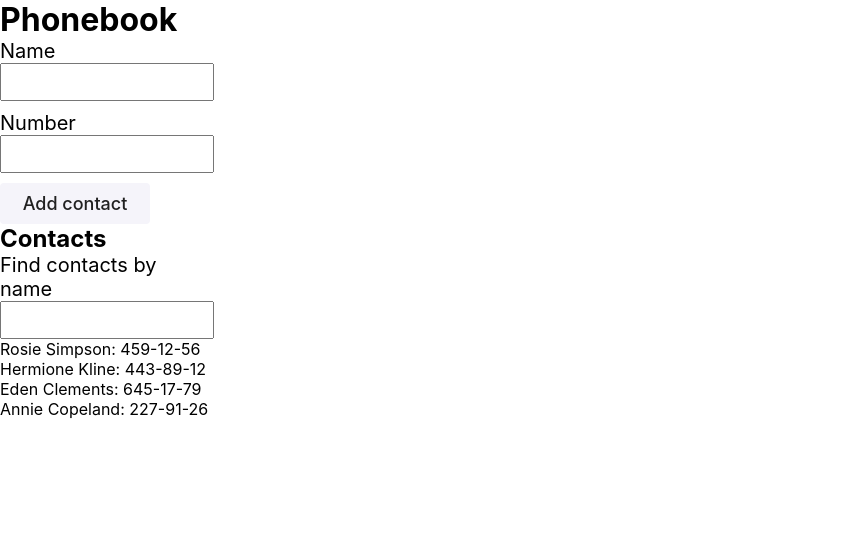
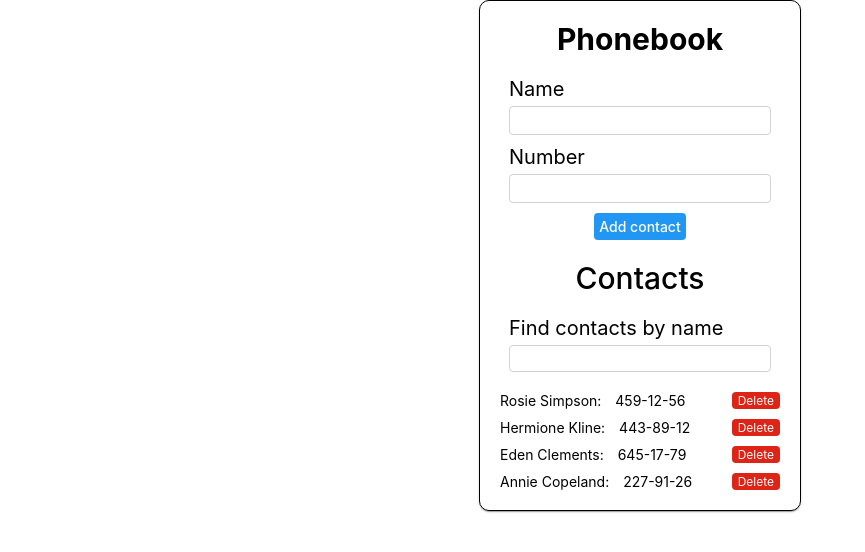
Before and after one commit to papalanya/goit-react-hw-02-phonebook, a React (Create React App) app: page / in a window 1280 px wide. Shown: the top 552 px of the page, without its empty margins (0-865 px from the left). Built offline with nearby package versions, Linux system fonts and the light colour scheme.

Commit message:
add step 6 + fixes)

```diff
--- a/src/components/App.js
+++ b/src/components/App.js
@@ -1,22 +1,24 @@
 import React, { Component } from 'react';
 
-import { ContactForm } from './ContactForm/ContactForm';
-import { ContactList } from './ContactList/ContactList';
-import { Filter } from './Filter/Filter';
+import { ContactForm } from 'components/ContactForm/ContactForm';
+import { ContactList } from 'components/ContactList/ContactList';
+import { Filter } from 'components/Filter/Filter';
+
+import { Container, Title, SubTitle } from 'components/App.styled';
 
 import { nanoid } from 'nanoid';
 
 export class App extends Component {
   state = {
     contacts: [
-      {id: 'id-1', name: 'Rosie Simpson', number: '459-12-56'},
-      {id: 'id-2', name: 'Hermione Kline', number: '443-89-12'},
-      {id: 'id-3', name: 'Eden Clements', number: '645-17-79'},
-      {id: 'id-4', name: 'Annie Copeland', number: '227-91-26'},
+      { id: 'id-1', name: 'Rosie Simpson', number: '459-12-56' },
+      { id: 'id-2', name: 'Hermione Kline', number: '443-89-12' },
+      { id: 'id-3', name: 'Eden Clements', number: '645-17-79' },
+      { id: 'id-4', name: 'Annie Copeland', number: '227-91-26' },
     ],
     filter: '',
     name: '',
-    number: ''
+    number: '',
   };
 
   addContact = ({ name, number }) => {
@@ -26,7 +28,11 @@ export class App extends Component {
       number,
     };
 
-    if (this.state.contacts.some(contact => contact.name === Contact.name)) {
+    if (
+      this.state.contacts.some(
+        contact => contact.name.toLowerCase() === Contact.name.toLowerCase()
+      )
+    ) {
       return alert(`${Contact.name} is already in contacts.`);
     }
 
@@ -51,36 +57,28 @@ export class App extends Component {
     );
   };
 
+  deleteContacts = contactId => {
+    this.setState(prevState => ({
+      contacts: prevState.contacts.filter(contact => contact.id !== contactId),
+    }));
+  };
+
   render() {
     const { filter } = this.state;
     const VisibleContacts = this.getVisibleContacts();
 
     return (
-      <div>
-        <h1>Phonebook</h1>
+      <Container>
+        <Title>Phonebook</Title>
         <ContactForm onContact={this.addContact} />
 
-        <h2>Contacts</h2>
+        <SubTitle>Contacts</SubTitle>
         <Filter value={filter} onChange={this.changeFilter} />
-        <ContactList contacts={VisibleContacts} />
-      </div>
+        <ContactList
+          contacts={VisibleContacts}
+          onDeleteContact={this.deleteContacts}
+        />
+      </Container>
     );
   }
 }
-
-// export const App = () => {
-//   return (
-//     <div
-//       style={{
-//         height: '100vh',
-//         display: 'flex',
-//         justifyContent: 'center',
-//         alignItems: 'center',
-//         fontSize: 40,
-//         color: '#010101'
-//       }}
-//     >
-//       React homework template
-//     </div>
-//   );
-// };
--- a/src/components/App.styled.js
+++ b/src/components/App.styled.js
@@ -9,3 +9,17 @@ export const Container = styled.div`
   box-shadow: rgb(0 0 0 / 20%) 0px 2px 1px -1px,
     rgb(0 0 0 / 14%) 0px 1px 1px 0px, rgb(0 0 0 / 12%) 0px 1px 3px 0px;
 `;
+
+export const Title = styled.h1`
+  margin-bottom: 20px;
+  text-align: center;
+  font-weight: 700;
+  font-size: 30px;
+`;
+
+export const SubTitle = styled.h2`
+  margin-bottom: 20px;
+  text-align: center;
+  font-weight: 500;
+  font-size: 30px;
+`;
--- a/src/components/ContactForm/ContactForm.js
+++ b/src/components/ContactForm/ContactForm.js
@@ -2,7 +2,7 @@ import PropTypes from 'prop-types';
 
 import { Component } from 'react';
 import { nanoid } from 'nanoid';
-import { Form } from './ContactForm.styled';
+import { Form } from 'components/ContactForm/ContactForm.styled';
 
 export class ContactForm extends Component {
   state = {
@@ -35,8 +35,8 @@ export class ContactForm extends Component {
   render() {
     return (
       <Form onSubmit={this.handleSubmit}>
-        <label htmlFor={this.nameInputId}>
-          Name
+        <div>
+        <label htmlFor={this.nameInputId}>Name</label>
           <input
             id={this.nameInputId}
             value={this.state.name}
@@ -47,10 +47,10 @@ export class ContactForm extends Component {
             title="Name may contain only letters, apostrophe, dash and spaces. For example Adrian, Jacob Mercer, Charles de Batz de Castelmore d'Artagnan"
             required
           />
-        </label>
+        </div>
 
-        <label htmlFor={this.nameInputId}>
-          Number
+        <div>
+        <label htmlFor={this.nameInputId}>Number</label>
           <input
             id={this.nameInputId}
             value={this.state.number}
@@ -61,7 +61,7 @@ export class ContactForm extends Component {
             title="Phone number must be digits and can contain spaces, dashes, parentheses and can start with +"
             required
           />
-        </label>
+        </div>
 
         <button type="submit">Add contact</button>
       </Form>
--- a/src/components/ContactForm/ContactForm.styled.js
+++ b/src/components/ContactForm/ContactForm.styled.js
@@ -1,29 +1,39 @@
 import styled from 'styled-components';
 
 export const Form = styled.form`
-  display: inline-flex;
+  display: flex;
+  align-items: center;
   flex-direction: column;
   gap: 10px;
-  width: 200px;
+  margin-bottom: 20px;
   label {
     display: block;
+    margin-bottom: 5px;
     font-size: 20px;
   }
   input {
-    display: block;
-    width: 200px;
+    width: 250px;
+    font-size: 14px;
+    border: 1px solid rgba(33, 33, 33, 0.2);
+    border-radius: 4px;
+    background-color: transparent;
     padding: 5px;
+    outline: none;
+    transition: border-color 250ms cubic-bezier(0.4, 0, 0.2, 1);
+    &:focus {
+      border-color: #2196f3;
+    }
   }
   button {
-    padding: 10px 10px;
+    padding: 5px 5px;
     border: none;
     border-radius: 4px;
-    width: 150px;
-    background-color: #f5f4fa;
-    color: #212121;
+    min-width: 90px;
+    background-color: #2196f3;
+    color: #ffffff;
     font-family: inherit;
     font-weight: 500;
-    font-size: 18px;
+    font-size: 14px;
     text-align: center;
     cursor: pointer;
     transition: background-color 250ms cubic-bezier(0.4, 0, 0.2, 1),
--- a/src/components/ContactList/Contact/Contact.js
+++ b/src/components/ContactList/Contact/Contact.js
@@ -1,9 +1,26 @@
-export const Contact = ({ contactName, contactNumber }) => {
+import PropTypes from 'prop-types';
+
+import { ContactListItem } from 'components/ContactList/Contact/Contact.styled';
+
+
+
+export const Contact = ({ contact: {id, name, number}, onDeleteContact }) => {
   return (
-    <li>
+    <ContactListItem>
       <p>
-        {contactName}: <span>{contactNumber}</span>
+        {name}: <span>{number}</span>
       </p>
-    </li>
+      <button type="button" onClick={() => onDeleteContact(id)}>Delete</button>
+    </ContactListItem>
   );
 };
+
+// eslint-disable-next-line react/no-typos
+Contact.propTypes = {
+  contact: PropTypes.exact({
+    id: PropTypes.string.isRequired,
+    name: PropTypes.string.isRequired,
+    number: PropTypes.string.isRequired,
+  }),
+  onDeleteContact: PropTypes.func.isRequired,
+};
--- /dev/null
+++ b/src/components/ContactList/Contact/Contact.styled.js
@@ -0,0 +1,36 @@
+import styled from "styled-components";
+
+export const ContactListItem = styled.li`
+  display: flex;
+  align-items: center;
+  justify-content: space-between;
+  gap: 20px;
+  p {
+    font-family: inherit;
+    font-size: 14px;
+  }
+  span {
+    margin-left: 10px;
+  }
+  button {
+    border: none;
+    border-radius: 4px;
+    min-width: 45px;
+    background-color: #dd2416;
+    color: #ffffff;
+    font-family: inherit;
+    font-size: 12px;
+    text-align: center;
+    cursor: pointer;
+    transition: background-color 250ms cubic-bezier(0.4, 0, 0.2, 1),
+      color 250ms cubic-bezier(0.4, 0, 0.2, 1),
+      box-shadow 250ms cubic-bezier(0.4, 0, 0.2, 1);
+    &:hover,
+    &:focus {
+      background-color: #ff0000;
+      color: #ffffff;
+      box-shadow: 0px 3px 1px rgba(0, 0, 0, 0.1),
+        0px 1px 2px rgba(0, 0, 0, 0.08), 0px 2px 2px rgba(0, 0, 0, 0.12);
+    }
+  }
+`;
--- a/src/components/ContactList/ContactList.js
+++ b/src/components/ContactList/ContactList.js
@@ -1,13 +1,28 @@
+import PropTypes from 'prop-types';
+
 import { Contact } from 'components/ContactList/Contact/Contact';
 import { ContactsList } from 'components/ContactList/ContactList.styled';
 
 
-export const ContactList = ({ contacts }) => {
+export const ContactList = ({ contacts, onDeleteContact }) => {
   return (
     <ContactsList>
-      {contacts.map(({ id, name, number }) => (
-        <Contact key={id} contactName={name} contactNumber={number} />
+      {contacts.map(contact => (
+        <Contact
+          key={contact.id}
+          contact={contact}
+          onDeleteContact={onDeleteContact}
+        />
       ))}
     </ContactsList>
   );
 };
+
+ContactsList.propTypes = {
+  contacts: PropTypes.arrayOf(
+    PropTypes.exact({
+      id: PropTypes.string.isRequired,
+    }).isRequired
+  ),
+  onDeleteContact: PropTypes.func,
+};
--- a/src/components/ContactList/ContactList.styled.js
+++ b/src/components/ContactList/ContactList.styled.js
@@ -1,5 +1,7 @@
 import styled from "styled-components";
 
 export const ContactsList = styled.ul`
-padding: 0px;
+  display: flex;
+  flex-direction: column;
+  gap: 10px;
 `;
--- a/src/components/Filter/Filter.js
+++ b/src/components/Filter/Filter.js
@@ -1,20 +1,29 @@
 import PropTypes from 'prop-types';
 
 import { Container } from './Filter.styled';
+import { nanoid } from 'nanoid';
 
-export const Filter = ({ value, onChange}) => {
+export const Filter = ({ value, onChange }) => {
+  const nameInputId = nanoid();
+
   return (
     <Container>
-            <label>
-                Find contacts by name
-                <input type="text" name="filter" value={value} onChange={onChange} />
-            </label>
+      <div>
+        <label htmlFor={nameInputId}>Find contacts by name</label>
+        <input
+            id={nameInputId}
+            type="text"
+            name="filter"
+            value={value}
+            onChange={onChange}
+        />
+      </div>
     </Container>
   );
 };
 
 // eslint-disable-next-line react/no-typos
-Filter.PropTypes = {
+Filter.propTypes = {
   value: PropTypes.string.isRequired,
   onChange: PropTypes.func.isRequired,
 };
--- a/src/components/Filter/Filter.styled.js
+++ b/src/components/Filter/Filter.styled.js
@@ -1,19 +1,27 @@
-import styled from "styled-components";
+import styled from 'styled-components';
 
 export const Container = styled.div`
-    display: inline-flex;
+  display: flex;
+  align-items: center;
   flex-direction: column;
-    gap: 10px;
-    width: 200px;
-
+  gap: 5px;
+  margin-bottom: 20px;
   label {
     display: block;
+    margin-bottom: 5px;
     font-size: 20px;
   }
-
   input {
-        display: block;
-        width: 200px;
+    width: 250px;
+    font-size: 12px;
+    border: 1px solid rgba(33, 33, 33, 0.2);
+    border-radius: 4px;
+    background-color: transparent;
     padding: 5px;
+    outline: none;
+    transition: border-color 250ms cubic-bezier(0.4, 0, 0.2, 1);
+    &:focus {
+      border-color: #2196f3;
+    }
   }
 `;
```
Lines whose indentation alone changed are shown as unchanged.
